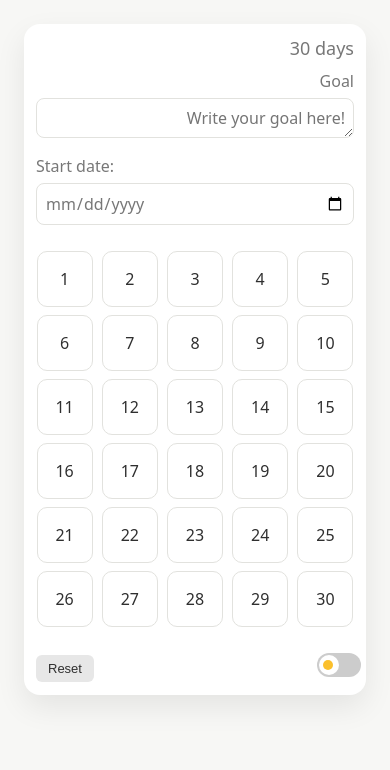
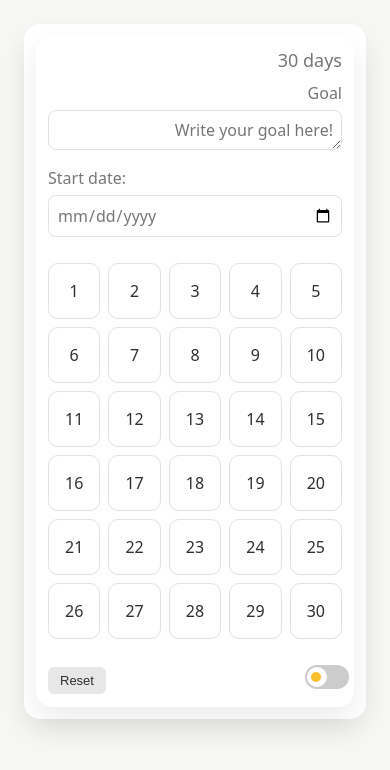
Before and after one commit to llisabere/30-days-habit-tracker, a plain HTML site: page index.html in a window 390 px wide. Drawn offline with Linux system fonts and the light colour scheme.

Commit message:
Improved mobile look

```diff
--- a/index.html
+++ b/index.html
@@ -2,19 +2,20 @@
 <div class="app">
 <html>
   <head>
+    <meta charset="utf-8">
     <meta name="viewport" content="width=device-width, initial-scale=1.0">
     <title>Habit Tracker</title>
     <link rel="stylesheet" href="style.css">
   </head>
 <body>
-
-  <div>
+  <div class="app">
+    <div class="header">
       <h1>30 days</h1>
     </div>
 
     <div>
       <h2>Goal</h2>
-    <textarea id="goal" rows="1" cols="30" placeholder="Write your goal here!"></textarea>
+      <textarea id="goal" rows="1" placeholder="Write your goal here!"></textarea>
     </div>
 
     <label>
@@ -36,6 +37,7 @@
     <!-- Dark mode -->
   </label>
 </div>
+</div>
 
 <script src="script.js"></script>
 </body>
--- a/style.css
+++ b/style.css
@@ -36,9 +36,9 @@ body {
   margin: 0 auto;
 }
 
-.header {
+/* .header {
   padding: 0 4px;
-}
+} */
 
 .grid {
   display: grid;
@@ -318,3 +318,10 @@ body.dark {
     padding: 12px;
   }
 }
+/* Ensure date input can shrink on narrow screens */
+input[type="date"] {
+  min-width: 0;
+  width: 100%;
+  max-width: 100%;
+  box-sizing: border-box;
+}
```
Lines whose indentation alone changed are shown as unchanged.
